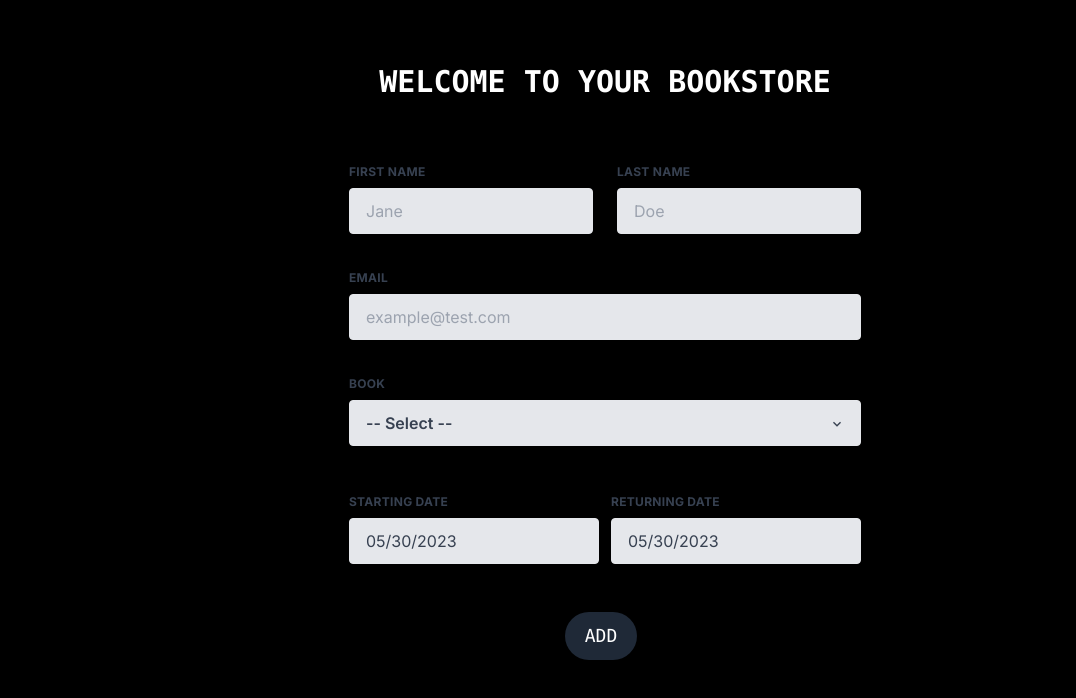
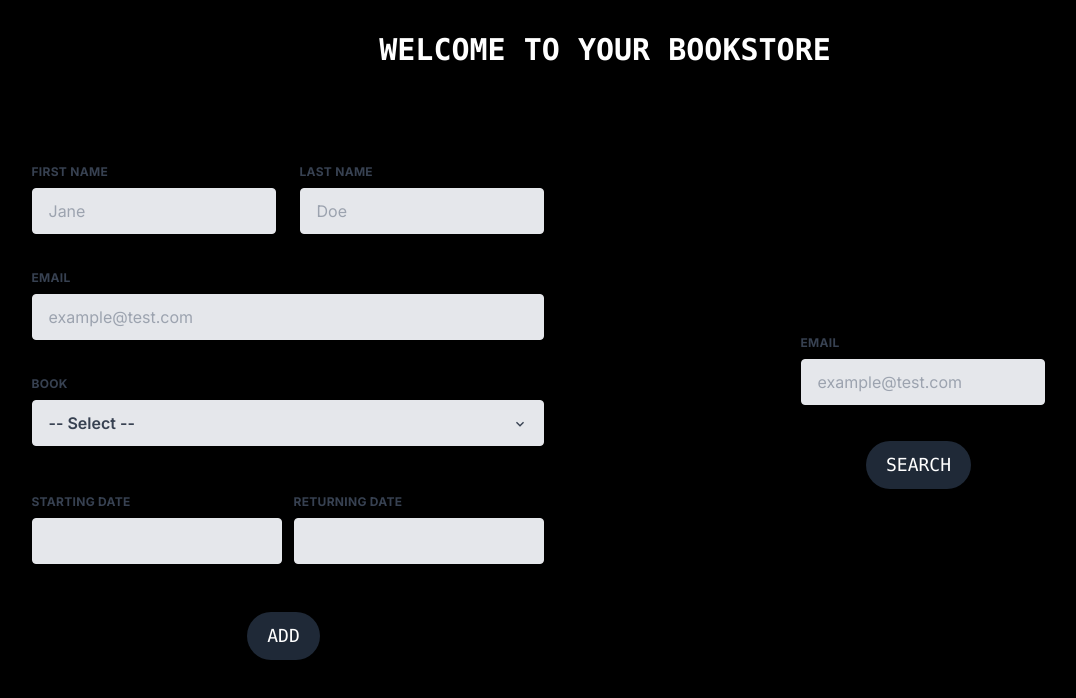
Before and after one commit to oussamaZAAM/bookstore-security, a Next.js app: page / in a window 1280 px wide. Shown: the top 698 px of the page, without its empty margins (30-1106 px from the left). Built offline with nearby package versions, Linux system fonts and the light colour scheme.

Commit message:
Pull strings together

```diff
--- a/app/page.tsx
+++ b/app/page.tsx
@@ -2,58 +2,91 @@
 
 import booksData from '@/booksData';
 import { Book } from '@/classes/Book';
-import Image from 'next/image';
 import { useState } from 'react';
 import DatePicker from "react-datepicker";
 import { MdKeyboardArrowDown, MdKeyboardArrowUp } from "react-icons/md";
+import axios from "axios";
 
 import "react-datepicker/dist/react-datepicker.css";
 
 export default function Home() {
+  const [borrowedBooks, setBorrowedBooks] = useState<Book[]>([]);
+
   const [infos, setInfos] = useState({
     firstname: "",
     lastname: "",
     email: ""
   });
-
-  const [startDate, setStartDate] = useState<Date>(new Date());
-  const [endDate, setEndDate] = useState<Date>(new Date());
+  const [email, setEmail] = useState<string>("");
+  const [startDate, setStartDate] = useState<Date>();
+  const [endDate, setEndDate] = useState<Date>();
 
   const options = booksData;
   const [isOpen, setIsOpen] = useState(false);
-  const [selectedOption, setSelectedOption] = useState({ id: 0, title: '-- Select --', author: '', image: '' });
+  const [selectedOption, setSelectedOption] = useState({ id: 0, name: '-- Select --' });
 
   const handleOptionChange = (option: Book) => {
     setSelectedOption(option);
   };
 
-  const submitRequest = (event: any) => {
+  const addBook = async (event: any) => {
     event.preventDefault();
+
 
     const sqlInjectionRegex = /(\b(ALTER|CREATE|DELETE|DROP|EXEC(UTE){0,1}|INSERT( +INTO){0,1}|MERGE|SELECT|UPDATE( +TOP){0,1})\b|\b(AND|OR)\b)/i;
     // Check for SQL injection in first name
-    if (sqlInjectionRegex.test(infos.firstname)) {
+    if (infos.firstname.length === 0 || sqlInjectionRegex.test(infos.firstname)) {
       alert('Invalid first name');
       return;
     }
     // Check for SQL injection in last name
-    if (sqlInjectionRegex.test(infos.lastname)) {
+    if (infos.lastname.length === 0 || sqlInjectionRegex.test(infos.lastname)) {
       alert('Invalid last name');
       return;
     }
     // Check for SQL injection in email
-    if (sqlInjectionRegex.test(infos.email)) {
+    if (infos.email.length === 0 || sqlInjectionRegex.test(infos.email)) {
       alert('Invalid email');
       return;
     }
 
-    console.log('Send to backend');
+    if (selectedOption.name !== "-- Select --" && startDate && endDate) {
+      try {
+        await axios.post('http://localhost:8080/customers/unsecured', {
+          firstName: infos.firstname,
+          lastName: infos.lastname,
+          email: infos.email,
+          book: {
+            name: selectedOption.name,
+          },
+          startDate: startDate,
+          endDate: endDate,
+        });
+      } catch (error) {
+        console.error('Error fetching data:', error);
+      }
+    }
     return;
   }
 
+  const searchBooks = async (event: any) => {
+    event.preventDefault();
+
+    try {
+      const response = await axios.post('http://localhost:8080/customers/unsecured/borrows', {
+        email: email
+      });
+      setBorrowedBooks(response.data);
+    } catch (error) {
+      console.error('Error fetching data:', error);
+    }
+  }
+
   return (
+    <div className="flex flex-col justify-start items-center w-full">
+      <h1 className="text-3xl font-black font-mono uppercase py-8 ">Welcome to your Bookstore</h1>
+      <div className="flex justify-between items-center w-full">
         <div className="w-full flex flex-col justify-center items-center p-8">
-      <h1 className="text-3xl font-black font-mono uppercase py-8 ">Welcome to your Bookstore</h1>
           <form className="w-full max-w-lg py-8">
             <div className="flex flex-wrap -mx-3 mb-6">
               <div className="w-full md:w-1/2 px-3 mb-6 md:mb-0">
@@ -65,7 +98,7 @@ export default function Home() {
                   id="firstname"
                   name="firstname"
                   value={infos.firstname}
-              onChange={(event) => setInfos({...infos, [event.target.name]: event.target.value})}
+                  onChange={(event) => setInfos({ ...infos, [event.target.name]: event.target.value })}
                   type="text"
                   placeholder="Jane"
                 />
@@ -79,7 +112,7 @@ export default function Home() {
                   id="lastname"
                   name="lastname"
                   value={infos.lastname}
-              onChange={(event) => setInfos({...infos, [event.target.name]: event.target.value})}
+                  onChange={(event) => setInfos({ ...infos, [event.target.name]: event.target.value })}
                   type="text"
                   placeholder="Doe"
                 />
@@ -95,13 +128,12 @@ export default function Home() {
                   id="email"
                   name="email"
                   value={infos.email}
-              onChange={(event) => setInfos({...infos, [event.target.name]: event.target.value})}
+                  onChange={(event) => setInfos({ ...infos, [event.target.name]: event.target.value })}
                   type="email"
                   placeholder="example@test.com"
                 />
               </div>
             </div>
-
             <div className="flex flex-wrap -mx-3 mb-12">
               <div className="w-full px-3">
                 <label className="block uppercase tracking-wide text-gray-700 text-xs font-bold mb-2" htmlFor="grid-state">
@@ -110,13 +142,10 @@ export default function Home() {
                 <div className="relative select-none cursor-pointer">
                   <div className="">
                     <div onClick={() => setIsOpen(!isOpen)} className="block appearance-none w-full bg-gray-200 border border-gray-200 text-gray-700 py-3 px-4 pr-8 rounded leading-tight focus:outline-none focus:bg-white focus:border-gray-500">
-                  {selectedOption.title !== "-- Select --"
+                      {selectedOption.name !== "-- Select --"
                         ? <div className="flex justify-start items-center gap-2">
-                      <Image className="object-cover h-[45px] w-[80px]" src={selectedOption.image} alt={selectedOption.title} width={320} height={180} />
                           <div className="flex justify-start items-center">
-                        <span className='font-semibold'>{selectedOption.title}</span>
-                        <span className='mx-2'>-</span>
-                        <span className='font-medium'>{selectedOption.author}</span>
+                            <span className='font-semibold'>{selectedOption.name}</span>
                           </div>
                         </div>
                         : <span className='font-semibold'>-- Select --</span>
@@ -126,26 +155,23 @@ export default function Home() {
                       <div className="text-gray-700">
                         {options.map((option) => (
                           <div
-                        key={option.title}
-                        className={"flex justify-start items-center gap-2 p-2 " + (option.title === selectedOption.title ? "bg-gray-300" : "bg-gray-100 hover:bg-gray-300")}
+                            key={option.name}
+                            className={"flex justify-start items-center gap-2 p-2 " + (option.name === selectedOption.name ? "bg-gray-300" : "bg-gray-100 hover:bg-gray-300")}
                             onClick={() => {
                               handleOptionChange(option)
                               setIsOpen(false)
                             }
                             }
                           >
-                        <Image className="object-cover h-[45px] w-[80px]" src={option.image} alt={option.title} width={320} height={180} />
                             <div className="flex justify-start items-center">
-                          <span className='font-semibold'>{option.title}</span>
-                          <span className='mx-2'>-</span>
-                          <span className='font-medium'>{option.author}</span>
+                              <span className='font-semibold'>{option.name}</span>
                             </div>
                           </div>
                         ))}
                       </div>
                     )}
                   </div>
-              <div className={"pointer-events-none absolute flex items-start px-2 text-gray-700 " + (selectedOption.title === "-- Select --" ? "inset-y-4 right-2" : "inset-y-7 right-3")}>
+                  <div className={"pointer-events-none absolute flex items-start px-2 text-gray-700 " + (selectedOption.name === "-- Select --" ? "inset-y-4 right-2" : "inset-y-7 right-3")}>
                     {isOpen
                       ? <MdKeyboardArrowUp />
                       : <MdKeyboardArrowDown />}
@@ -153,7 +179,6 @@ export default function Home() {
                 </div>
               </div>
             </div>
-
             <div className="flex justify-between items-center gap-3 mb-6">
               <div className="flex flex-wrap -mx-3 mb-6">
                 <div className="w-full px-3">
@@ -180,13 +205,51 @@ export default function Home() {
                 </div>
               </div>
             </div>
-
             <div className="w-full flex justify-center items-center">
-          <button onClick={submitRequest} className='text-white font-mono uppercase bg-gray-800 hover:bg-gray-900 focus:outline-none focus:ring-4 focus:ring-gray-300 font-medium rounded-full text-lg px-5 py-2.5 mr-2 mb-2'>
+              <button onClick={addBook} className='text-white font-mono uppercase bg-gray-800 hover:bg-gray-900 focus:outline-none focus:ring-4 focus:ring-gray-300 font-medium rounded-full text-lg px-5 py-2.5 mr-2 mb-2'>
                 Add
               </button>
             </div>
           </form >
-    </div >
+        </div>
+        <div className="w-full flex flex-col justify-center items-center p-8">
+          <form className="w-full max-w-lg py-8 ">
+            <div className="flex flex-wrap flex-col justify-center items-center -mx-3 mb-6">
+              <div className="w-full md:w-1/2 px-3 mb-6 md:mb-0">
+                <label className="block uppercase tracking-wide text-gray-700 text-xs font-bold mb-2" htmlFor="grid-first-name">
+                  Email
+                </label>
+                <input
+                  className="appearance-none block w-full bg-gray-200 text-gray-700 border border-gray-200 rounded py-3 px-4 mb-3 leading-tight focus:outline-none focus:bg-white"
+                  id="email"
+                  value={email}
+                  onChange={(e) => setEmail(e.target.value)}
+                  type="email"
+                  placeholder="example@test.com"
+                />
+              </div>
+            </div>
+            {borrowedBooks.length > 0 &&
+              borrowedBooks.map(book => {
+                return (
+                  <div
+                    key={book.id}
+                    className="flex justify-start items-center gap-2 p-2 bg-gray-100 hover:bg-gray-300"
+                  >
+                    <div className="flex justify-start items-center">
+                      <span className='font-semibold'>{book.name}</span>
+                    </div>
+                  </div>
+                )
+              })}
+            <div className="w-full flex justify-center items-center">
+              <button onClick={searchBooks} className='text-white font-mono uppercase bg-gray-800 hover:bg-gray-900 focus:outline-none focus:ring-4 focus:ring-gray-300 font-medium rounded-full text-lg px-5 py-2.5 mr-2 mb-2'>
+                Search
+              </button>
+            </div>
+          </form >
+        </div>
+      </div>
+    </div>
   );
 }
--- a/booksData.ts
+++ b/booksData.ts
@@ -3,9 +3,7 @@ import { Book } from "./classes/Book"
 const booksData: Book[] = [
     {
         id: 1,
-        title: "Subarashiki Hibi",
-        author: "KeroQ",
-        image: "https://cdn.myanimelist.net/images/characters/11/290052.jpg"
+        name: "Subarashiki Hibi"
     }
 ]
 
--- a/classes/Book.ts
+++ b/classes/Book.ts
@@ -1,6 +1,4 @@
 export interface Book {
   id: number;
-  title: string;
-  author: string;
-  image: string;
+  name: string;
 }
--- a/package.json
+++ b/package.json
@@ -13,6 +13,7 @@
     "@types/react": "18.2.7",
     "@types/react-dom": "18.2.4",
     "autoprefixer": "10.4.14",
+    "axios": "^1.4.0",
     "eslint": "8.41.0",
     "eslint-config-next": "13.4.4",
     "next": "13.4.4",
```
Also changed, not shown: 1 other file (tests, documents, lock files or other folders). Lines whose indentation alone changed are shown as unchanged.
